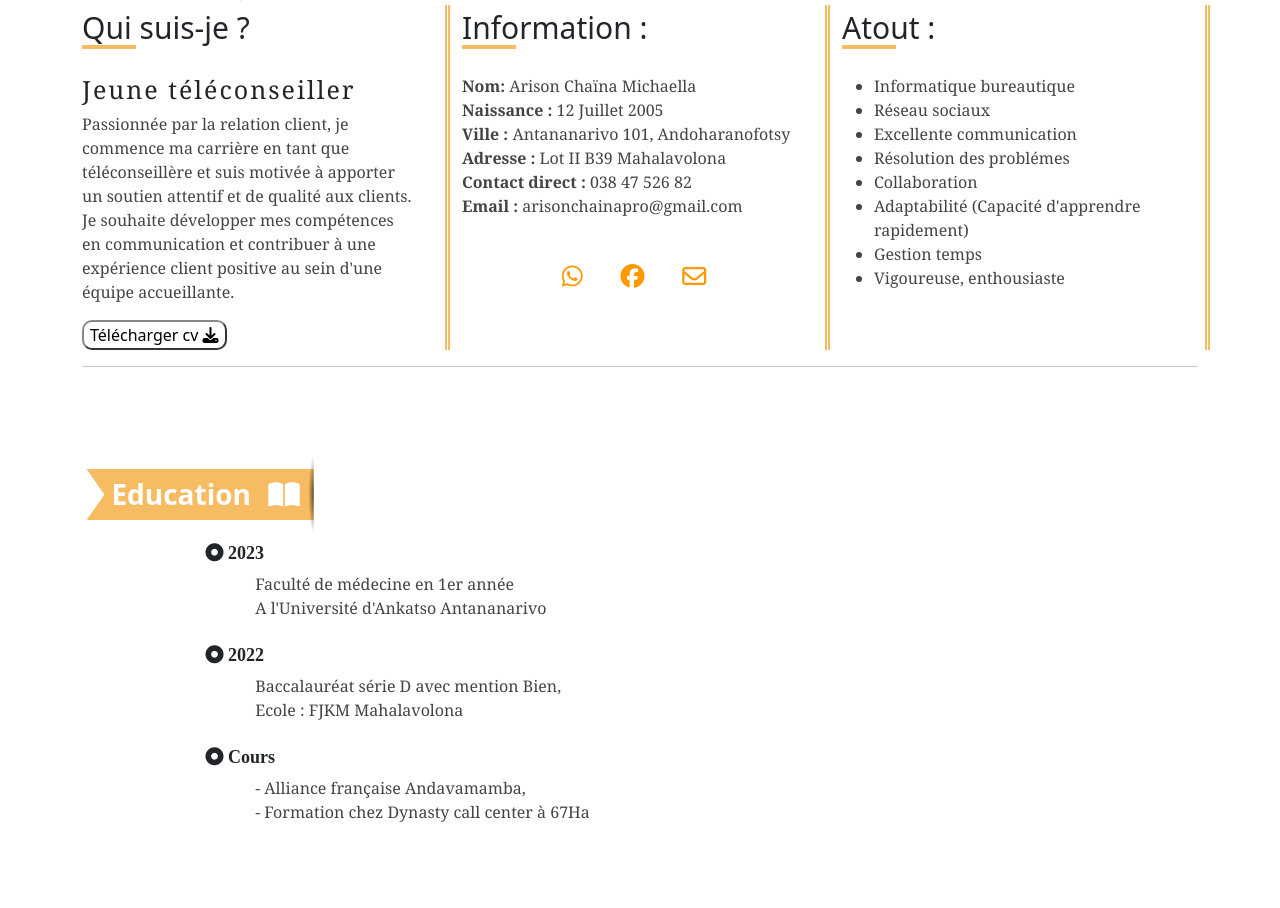
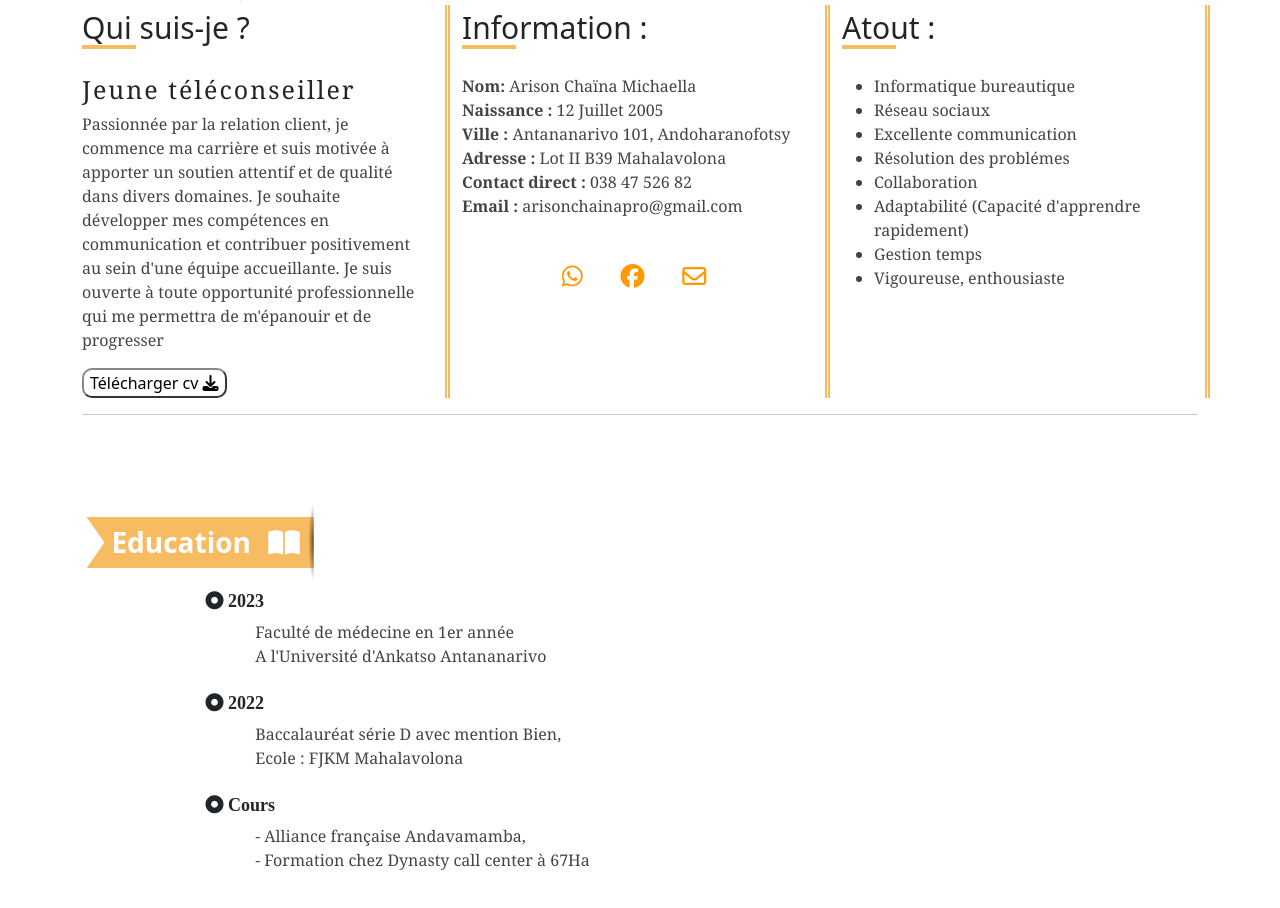
Before and after one commit to MaheninaRan/porfolio-chaina-arison, an Angular app: page / in a window 1280 px wide. Shown: the part 1068-1976 px from the top of the page. Built offline with nearby package versions, Linux system fonts and the light colour scheme.

Commit message:
Update profil.component.html

```diff
--- a/src/app/page/profil/profil.component.html
+++ b/src/app/page/profil/profil.component.html
@@ -9,9 +9,9 @@
       </div> <br>
       <h4>Jeune téléconseiller</h4>
       <p>
-        Passionnée par la relation client, je commence ma carrière en tant que téléconseillère et suis motivée à apporter un
-        soutien attentif et de qualité aux clients. Je souhaite développer mes compétences en communication et contribuer à
-        une expérience client positive au sein d'une équipe accueillante.
+       Passionnée par la relation client, je commence ma carrière et suis motivée à apporter un soutien attentif et de qualité dans divers domaines.
+        Je souhaite développer mes compétences en communication et contribuer positivement au sein d'une équipe accueillante.
+        Je suis ouverte à toute opportunité professionnelle qui me permettra de m'épanouir et de progresser
       </p>
       <div class="dowload_cv"><button (click)="downloadCV()">Télécharger cv <i class="fas fa-download"></i></button></div>
 
```
